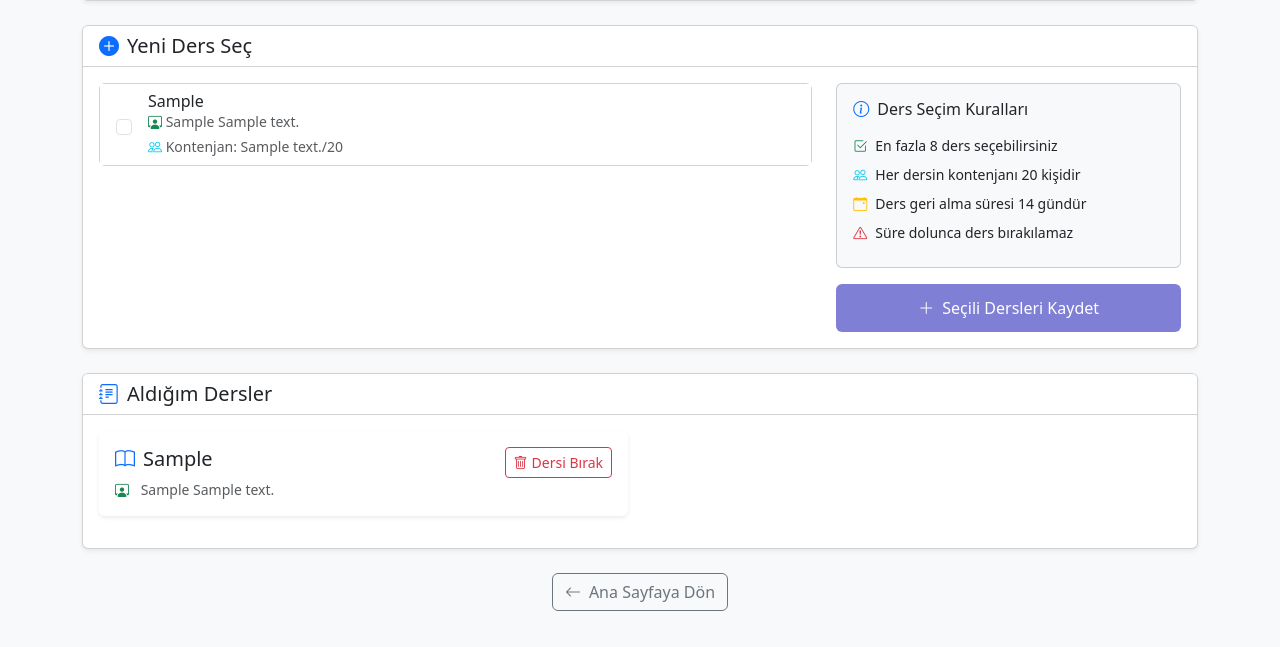
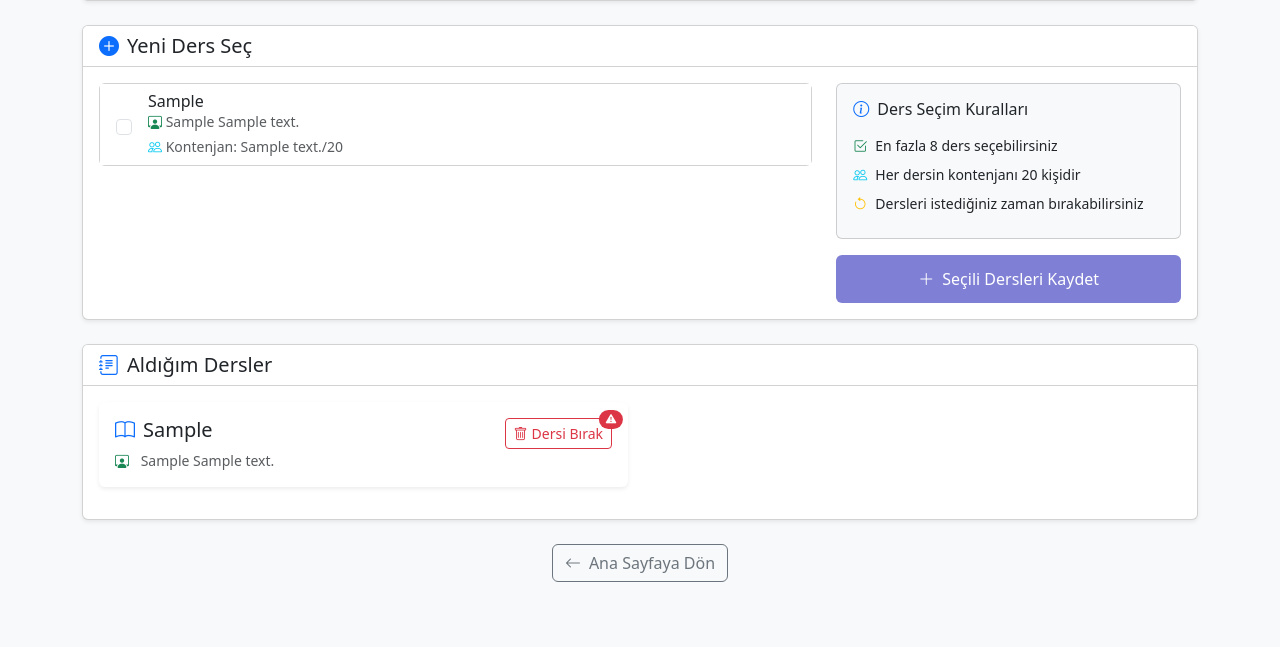
Before and after one commit to muhammed0400/derstakipsistemi, a Flask app: template templates/ogrenci.html in a window 1280 px wide. Shown: the part 153-800 px from the top of the page. Run offline with Flask 3, Linux system fonts and the light colour scheme; the template is opened without the code that fills it: most values are stand-ins (such as "Sample title", 1, 10 or a date in 2020); parts of the project's set-up code (start-up, migrations or seed data) failed here and were passed over.

Commit message:
feat(student): remove course drop deadline and add warning for low course count
- Remove 14-day deadline restriction for dropping courses
- Add warning message when student has 3 or fewer courses remaining
- Update confirmation message and UI to reflect new policy
- Include remaining course count in database response
- Ensure students must keep at least one course

```diff
--- a/app.py
+++ b/app.py
@@ -126,17 +126,13 @@ def ogrenci_ders_geri_al():
         flash('Ders seçimi yapılmadı', 'error')
         return redirect(url_for('ogrenci_detay', ogr_id=ogr_id))
 
-    # Dersi kontrol et
-    ders = db.ders_getir(ders_id)
-    if not ders:
-        flash('Ders bulunamadı', 'error')
-        return redirect(url_for('ogrenci_detay', ogr_id=ogr_id))
-
     result = db.ders_geri_al(ogr_id, ders_id)
     if result['status']:
-        flash(f"{ders['ders_adi']} dersi başarıyla geri alındı", 'success')
+        flash(result['message'], 'success')
+        if result['kalan_ders_sayisi'] <= 3:
+            flash(f'Dikkat: Şu anda sadece {result["kalan_ders_sayisi"]} dersiniz kaldı!', 'warning')
     else:
-        flash(f"{ders['ders_adi']}: {result['message']}", 'error')
+        flash(result['message'], 'error')
 
     return redirect(url_for('ogrenci_detay', ogr_id=ogr_id))
 
--- a/templates/ogrenci.html
+++ b/templates/ogrenci.html
@@ -90,10 +90,7 @@
                                             <i class="bi bi-people text-info me-2"></i>Her dersin kontenjanı 20 kişidir
                                         </li>
                                         <li class="mb-2">
-                                            <i class="bi bi-calendar-event text-warning me-2"></i>Ders geri alma süresi 14 gündür
-                                        </li>
-                                        <li class="mb-2">
-                                            <i class="bi bi-exclamation-triangle text-danger me-2"></i>Süre dolunca ders bırakılamaz
+                                            <i class="bi bi-arrow-counterclockwise text-warning me-2"></i>Dersleri istediğiniz zaman bırakabilirsiniz
                                         </li>
                                     </ul>
                                 </div>
@@ -139,9 +136,12 @@
                                     <div class="ms-3">
                                         <form method="POST" action="{{ url_for('ogrenci_ders_geri_al') }}" class="d-inline">
                                             <input type="hidden" name="ders_id" value="{{ ders.ders_id }}">
-                                            <button type="submit" class="btn btn-sm btn-outline-danger"
-                                                onclick="return confirm('{{ ders.ders_adi }} dersini geri almak istediğinize emin misiniz?')">
+                                            <button type="submit" class="btn btn-sm btn-outline-danger position-relative"
+                                                onclick="return confirm('{{ ders.ders_adi }} dersini bırakmak istediğinize emin misiniz?\nBu işlem geri alınamaz!')">
                                                 <i class="bi bi-trash me-1"></i>Dersi Bırak
+                                                <span class="position-absolute top-0 start-100 translate-middle badge rounded-pill bg-danger">
+                                                    <i class="bi bi-exclamation-triangle-fill"></i>
+                                                </span>
                                             </button>
                                         </form>
                                     </div>
```
Also changed, not shown: veritabani_erisim.py (+21 -8 lines).
